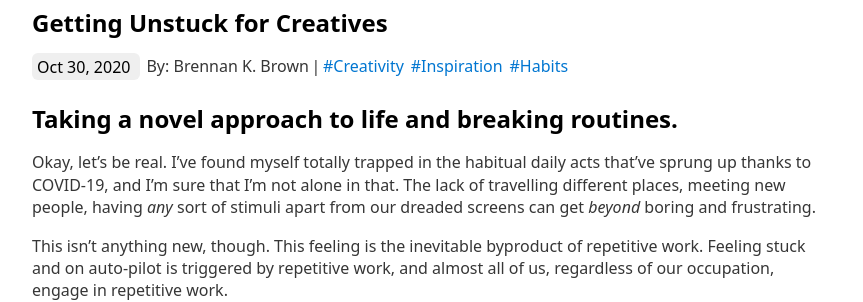
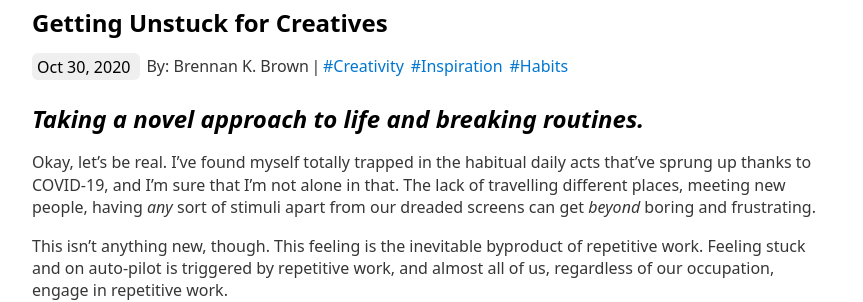
Before and after one commit to stackbit-projects/apgolftest-6c649, a Jekyll site: the page built from _posts/example_posts/2020-10-30-getting-unstuck.md, in a window 1280 px wide. Shown: the part 303-605 px from the top of the page, without its empty margins (208-1071 px from the left). Built offline with Jekyll 4.4.1, drawn with Linux system fonts in a browser that asks for light colours.

```diff
--- a/_posts/example_posts/2020-10-30-getting-unstuck.md
+++ b/_posts/example_posts/2020-10-30-getting-unstuck.md
@@ -1,7 +1,7 @@
 ---
 id: 221
-title: "Getting Unstuck for Creatives"
-date: 2020-10-30
+title: Getting Unstuck for Creatives
+date: '2020-10-30'
 author: Brennan K. Brown
 layout: post
 tags:
@@ -9,10 +9,9 @@ tags:
   - Inspiration
   - Habits
 ---
+## ***Taking a novel approach to life and breaking routines.***
 
-## Taking a novel approach to life and breaking routines.
-
-Okay, let's be real. I've found myself totally trapped in the habitual daily acts that've sprung up thanks to COVID-19, and I'm sure that I'm not alone in that. The lack of travelling different places, meeting new people, having _any_ sort of stimuli apart from our dreaded screens can get _beyond_ boring and frustrating.
+Okay, let's be real. I've found myself totally trapped in the habitual daily acts that've sprung up thanks to COVID-19, and I'm sure that I'm not alone in that. The lack of travelling different places, meeting new people, having *any* sort of stimuli apart from our dreaded screens can get *beyond* boring and frustrating.
 
 This isn't anything new, though. This feeling is the inevitable byproduct of repetitive work. Feeling stuck and on auto-pilot is triggered by repetitive work, and almost all of us, regardless of our occupation, engage in repetitive work.
 
@@ -22,7 +21,7 @@ Here are a few small ideas to break out of that monotony, at least for a little
 
 **1. Be mindful of input versus output.** Our general consumption is an important, often overlooked factor when talking about getting stuck. What kind of input are you currently engaged in? What are you feeding your creative monster?
 
-Most of our days are spent in _output mode_, the business of making what we make. Whether it's spreadsheets or ad campaigns, we typically give much more than we typically take. Being so focused on what we output that we forget to fill our creative tank as well.
+Most of our days are spent in *output mode*, the business of making what we make. Whether it's spreadsheets or ad campaigns, we typically give much more than we typically take. Being so focused on what we output that we forget to fill our creative tank as well.
 
 To combat this, engage in some form of inspirational or educational input like reading books, watching movies, or listening to music. Try thumbing through a magazine you've never heard of before, or attending a concert for a new band that you're unfamiliar with!
 
@@ -54,11 +53,11 @@ But few know how to make play work. One way is to use design thinking to create
 
 In the context of a creative endeavour, game-making takes on a slightly more purposeful goal: turn everyday tasks into games. A game needs a goal and restrictions. The goal defines the end of the game and the restrictions define the rules and behaviours.
 
-Take an everyday mundane task that you have to do: Set the goal and the _restrictions_ of that activity. The trick to turning everyday tasks into games is to either alter the goal or your limitations.
+Take an everyday mundane task that you have to do: Set the goal and the *restrictions* of that activity. The trick to turning everyday tasks into games is to either alter the goal or your limitations.
 
 Try your hand at adding little milestone achievements, or recruit other players. In reality, the art of TK gamification can be applied to any task, and you'll start seeing your everyday routines in a new light.
 
-**5. Busy Hands _aren't_ the Devil's Plaything.** Get handy. It may not seem logical, but studies have shown that the mind is more engaged in problem-solving activities when the hands are active.
+**5. Busy Hands *aren't* the Devil's Plaything.** Get handy. It may not seem logical, but studies have shown that the mind is more engaged in problem-solving activities when the hands are active.
 
 Simply put, you think better when your hands are busy.
 
```
